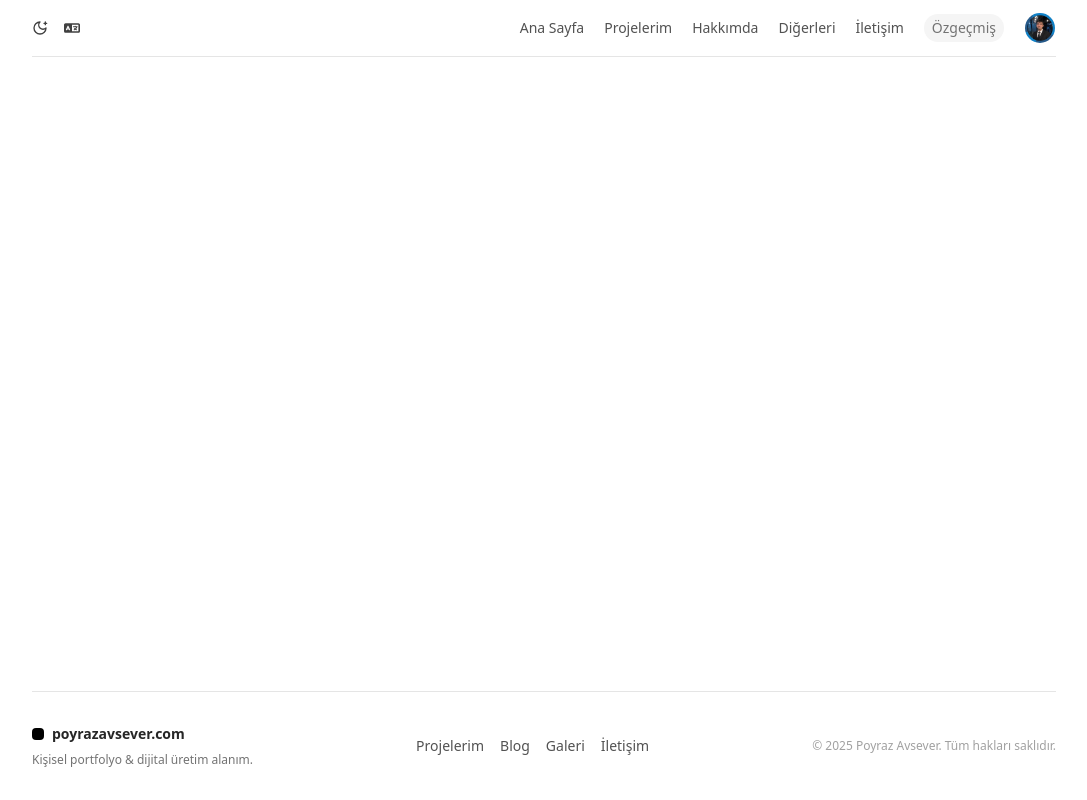
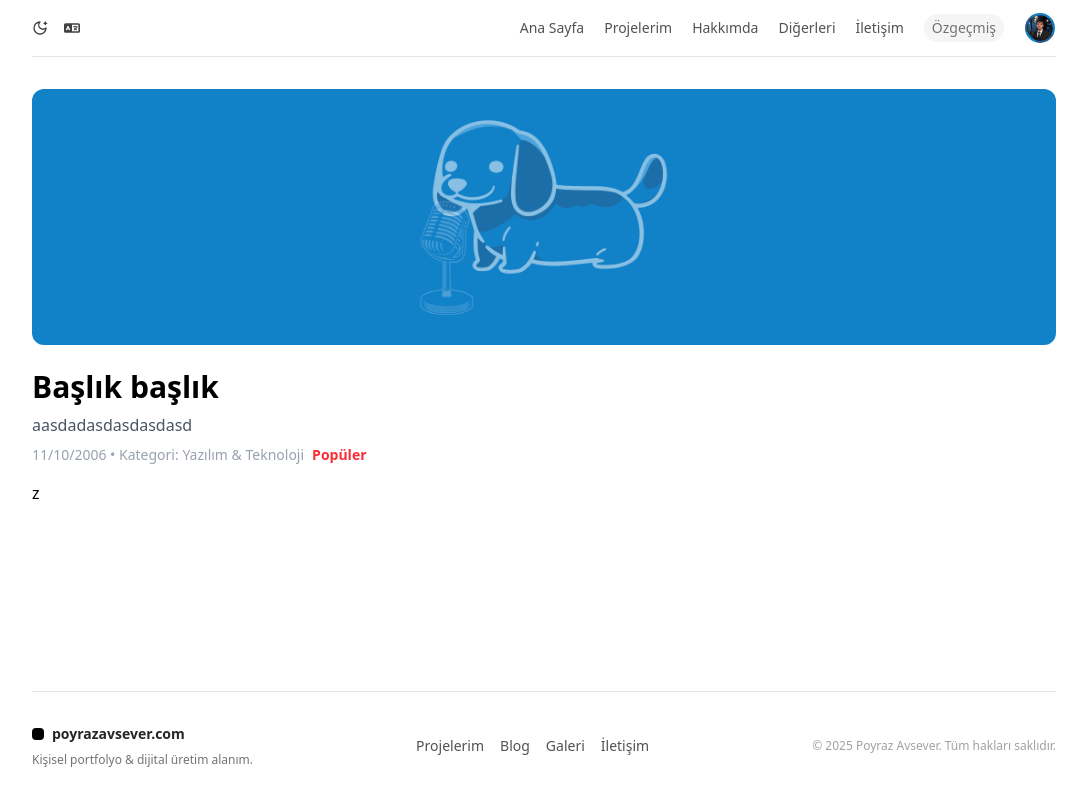
Before and after one commit to poyrazavsever/poyrazavsever.com, a Next.js app: page /blog/denemedeneme in a window 1280 px wide. Shown: the whole page, without its empty margins (96-1183 px from the left). Built offline with nearby package versions, Linux system fonts and the light colour scheme.

Commit message:
feat: created detail page

```diff
--- a/pages/blog/[slug].js
+++ b/pages/blog/[slug].js
@@ -1,11 +1,47 @@
-import React from 'react'
+import React from 'react';
+import ReactMarkdown from 'react-markdown';
 
-const DetailPage = () => {
+const DetailPage = ({
+  bannerImage="/blog/banner1.png",
+  title_tr = "Başlık başlık",
+  title_en = "Header Header",
+  desc_tr = "aasdadasdasdasdasd",
+  desc_en = "a",
+  content_tr = "z",
+  content_en = "a",
+  created_at = "11/10/2006",
+  popular = true,
+  category = "Yazılım & Teknoloji",
+}) => {
   return (
-    <div>
+    <div className="py-8">
+      {/* Banner Görseli */}
+      {bannerImage && (
+        <img
+          src={bannerImage}
+          alt="Banner"
+          className="w-full h-64 object-cover rounded-xl mb-6"
+        />
+      )}
 
+      {/* Başlık ve Açıklama */}
+      <div className="mb-4">
+        <h1 className="text-3xl font-bold mb-2">{title_tr || title_en}</h1>
+        <p className="text-gray-600">{desc_tr || desc_en}</p>
+        <p className="text-sm text-gray-400 mt-2">
+          {new Date(created_at).toLocaleDateString()} • Kategori: {category}
+          {popular && <span className="ml-2 text-red-500 font-semibold">Popüler</span>}
+        </p>
+      </div>
+
+      {/* Markdown İçeriği */}
+      <div className="prose prose-lg max-w-none">
+        <ReactMarkdown>
+          {content_tr || content_en || '*İçerik bulunamadı.*'}
+        </ReactMarkdown>
+      </div>
     </div>
-  )
-}
+  );
+};
 
-export default DetailPage
+export default DetailPage;
```
Also changed, not shown: public/blog/banner1.png (added), public/blog/card1.png (added).
